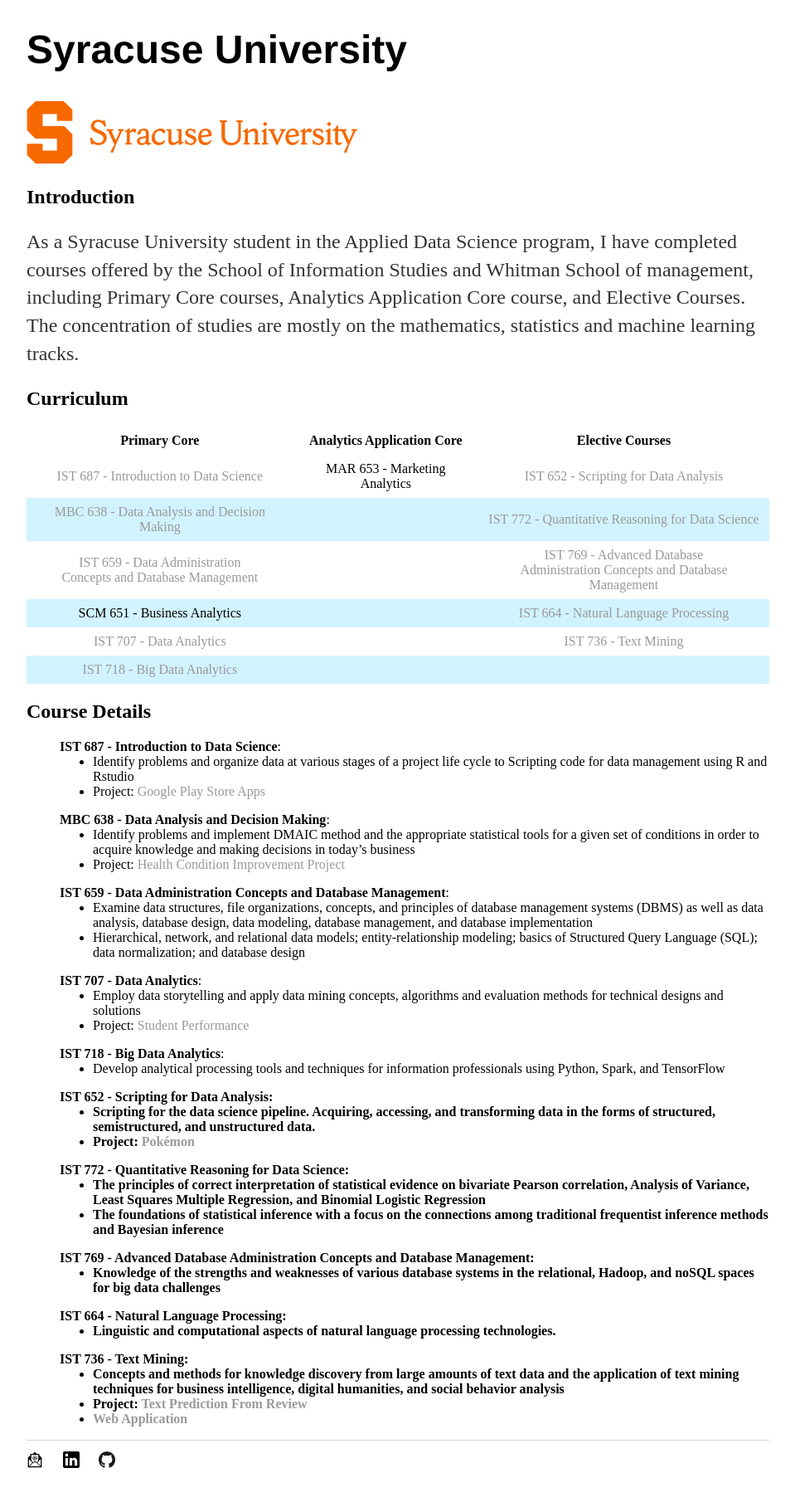
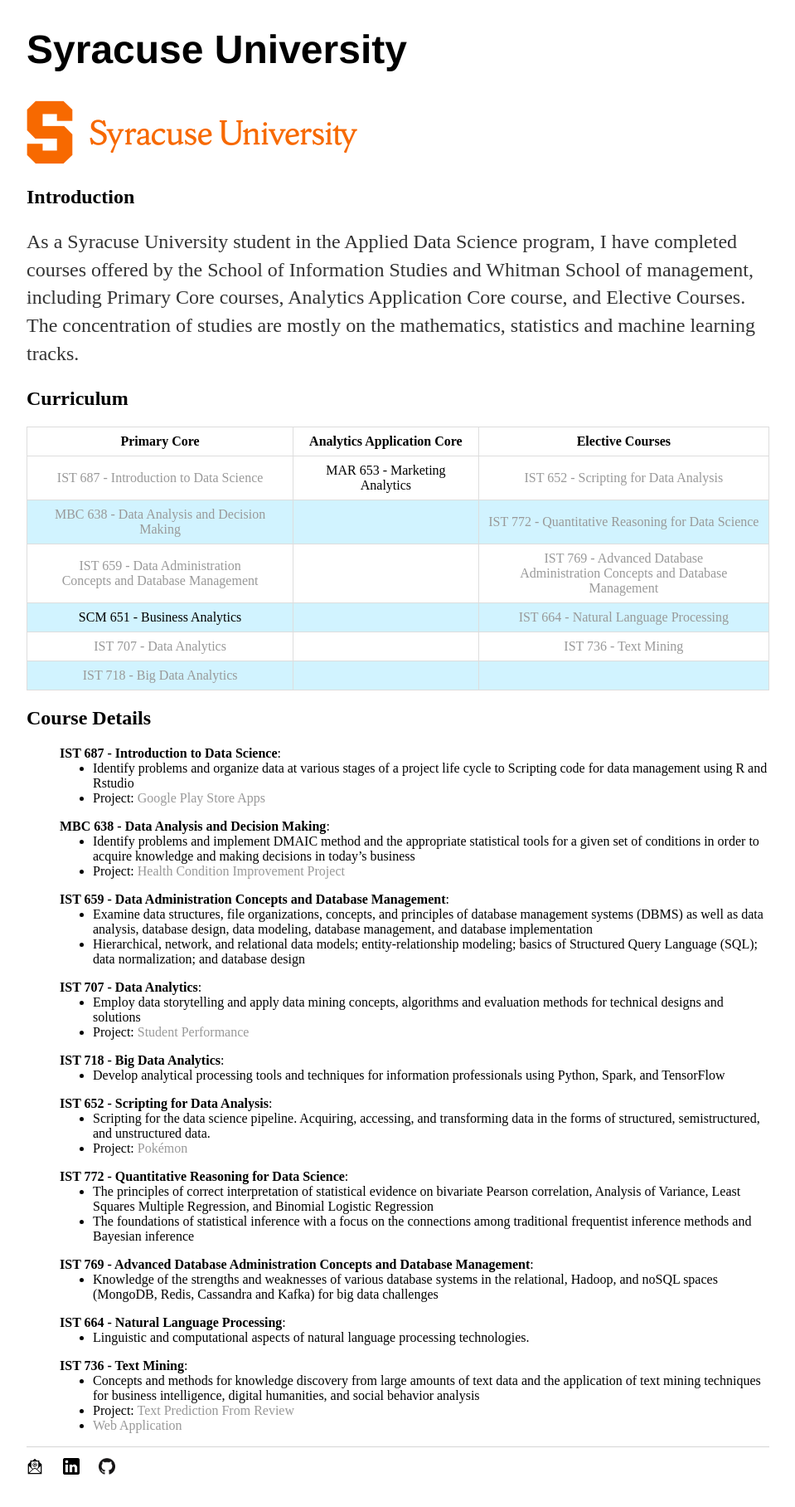
Before and after one commit to bing020815/bing020815.github.io, a Jekyll site: the page built from academics/index.html, in a window 1280 px wide, cut to the strip 498-2335 px from the top of the page. Shown: the top 1816 px of the strip at 83% size, without its empty margins (160-1119 px from the left). Built offline with Jekyll 4.4.1, drawn with Linux system fonts in a browser that asks for light colours.

Commit message:
Update index.html

```diff
--- a/academics/index.html
+++ b/academics/index.html
@@ -18,7 +18,9 @@
   border-collapse: collapse;
   width: 100%;
   }
-
+  table, td, th {
+  border: 1px solid #ddd;
+	  }
   th, td {
   padding: 8px;
   }
@@ -104,7 +106,7 @@
 		<dd><li> Develop analytical processing tools and techniques for information professionals using Python, Spark, and TensorFlow</li></dd>
 		</dl>
 	<dl class="dl-horizontal">
-		<dt><strong><span id="ist652">IST 652 - Scripting for Data Analysis</span><strong>:</dt>
+		<dt><strong><span id="ist652">IST 652 - Scripting for Data Analysis</span></strong>:</dt>
 		<dd><li> Scripting for the data science pipeline. Acquiring, accessing, and transforming data in the forms of structured, semistructured, and unstructured data.</li>
 	<li> Project: <a href="https://github.com/bing020815/Syracuse-University/tree/master/IST652/Project">Pokémon</a></li></dd>
 		</dl>
@@ -115,7 +117,7 @@
 		</dl>
 	<dl class="dl-horizontal">
 		<dt><strong><span id="ist769">IST 769 - Advanced Database Administration Concepts and Database Management</span></strong>:</dt>
-		<dd><li> Knowledge of the strengths and weaknesses of various database systems in the relational, Hadoop, and noSQL spaces for big data challenges</li></dd>
+		<dd><li> Knowledge of the strengths and weaknesses of various database systems in the relational, Hadoop, and noSQL spaces (MongoDB, Redis, Cassandra and Kafka) for big data challenges</li></dd>
 		</dl>
 	<dl class="dl-horizontal">
 		<dt><strong><span id="ist664">IST 664 - Natural Language Processing</span></strong>:</dt>
```
